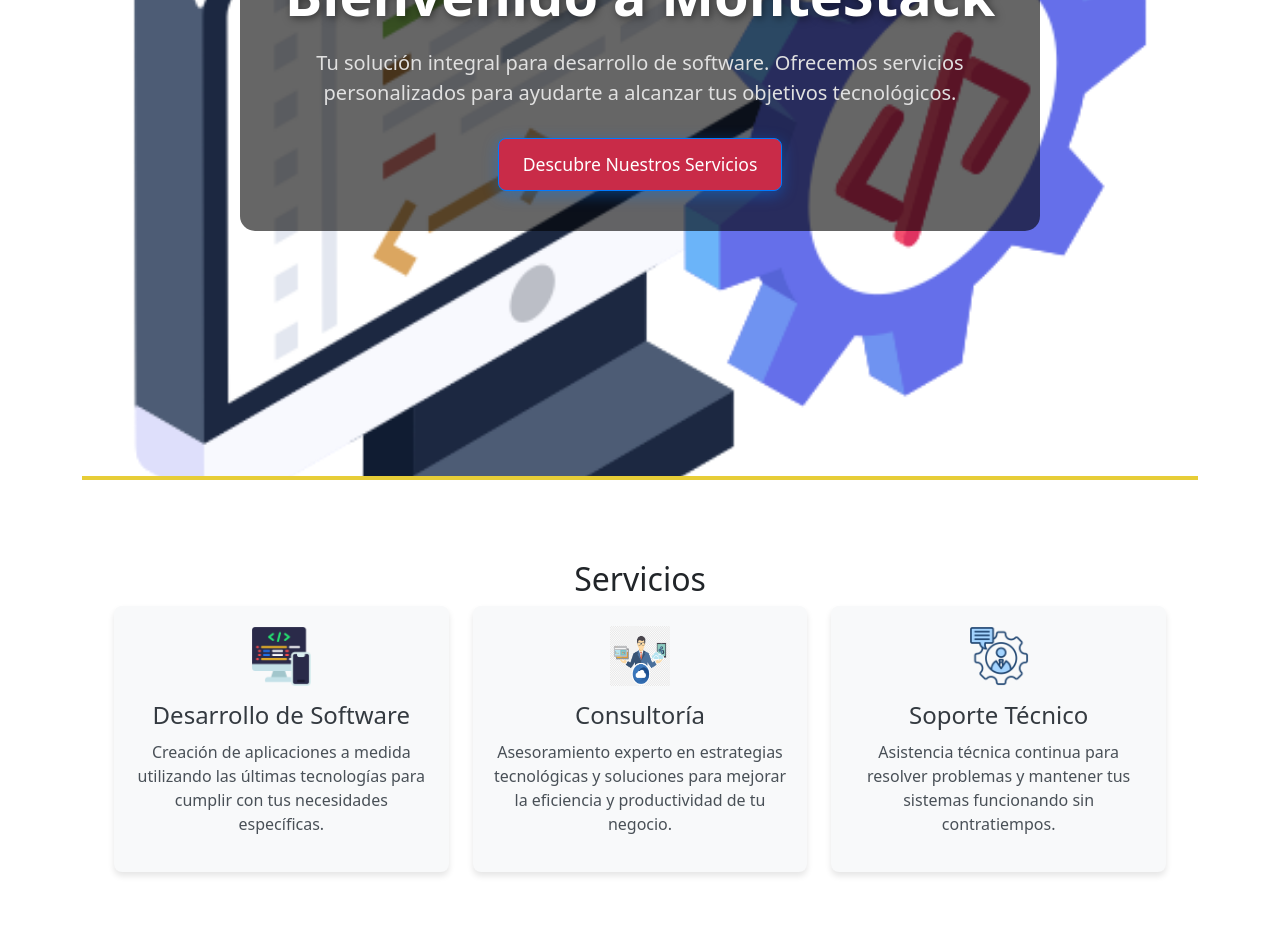
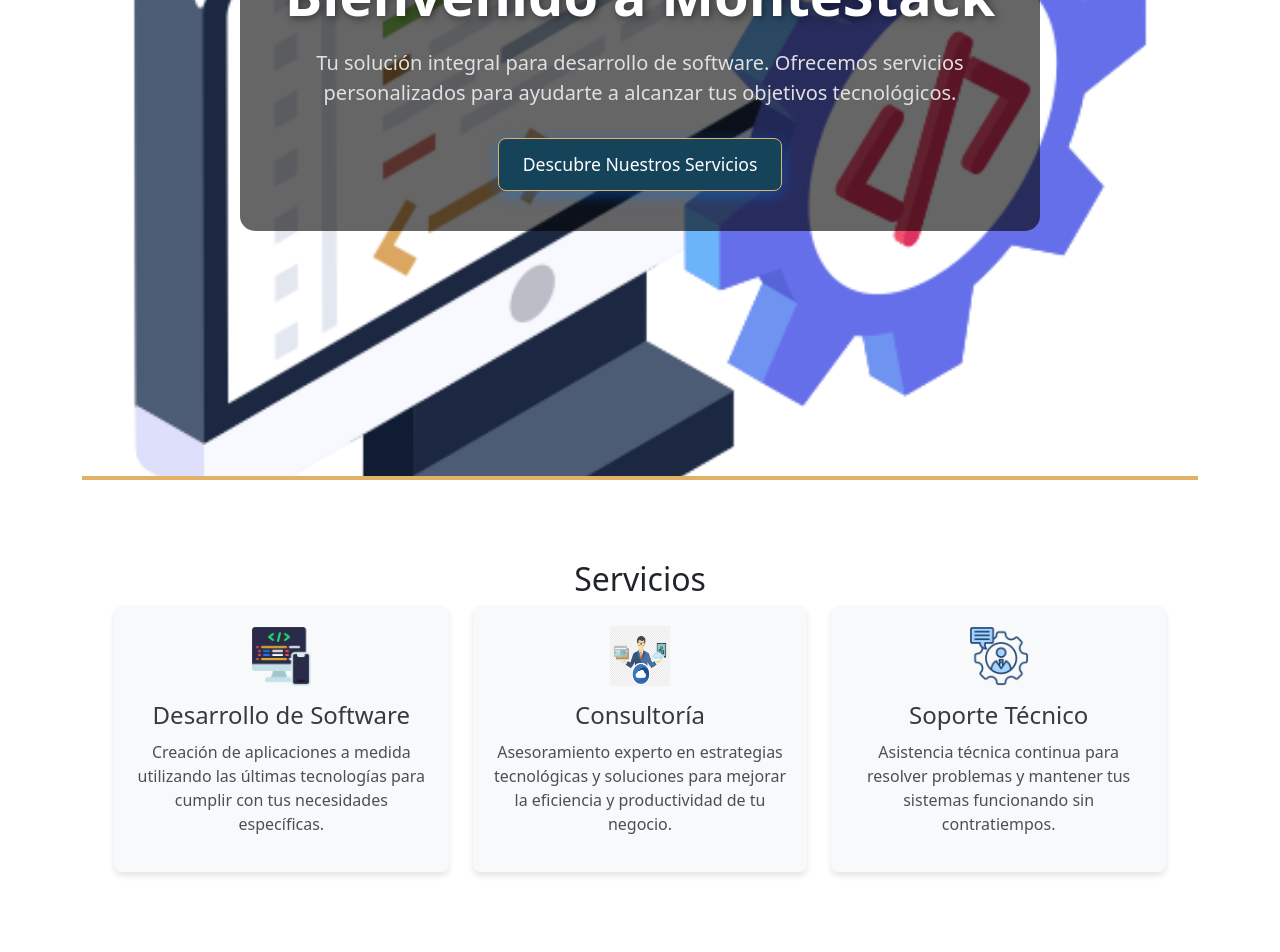
Before and after one commit to ivanMax11/website, a Vue app in the folder frontend/: page / in a window 1280 px wide. Shown: the part 420-1372 px from the top of the page. Built offline with nearby package versions, Linux system fonts and the light colour scheme; what vue-scrollactive would draw is missing.

Commit message:
styles fixed

```diff
--- a/frontend/src/components/FooterComponent.vue
+++ b/frontend/src/components/FooterComponent.vue
@@ -3,9 +3,9 @@
       <div class="container">
         <p>&copy; {{ currentYear }} Montestack. Todos los derechos reservados.</p>
         <div class="social-links">
-          <a href="https://twitter.com/tu_usuario" target="_blank" rel="noopener noreferrer" ><img src="/icons/insta.png" alt=""></a>
-          <a href="https://facebook.com/tu_usuario" target="_blank" rel="noopener noreferrer"><img src="/icons/fcbk.png" alt=""></a>
-          <a href="https://linkedin.com/in/tu_usuario" target="_blank" rel="noopener noreferrer"><img src="/icons/lnkdn.png" alt=""></a>
+          <a href="https://www.instagram.com/ivan.maxdev/?next=%2F" target="_blank" rel="noopener noreferrer" ><img src="/icons/insta.png" alt="instagram-icon"></a>
+          <a href="https://www.facebook.com/profile.php?id=61554865662152&locale=es_LA" target="_blank" rel="noopener noreferrer"><img src="/icons/fcbk.png" alt="facebook-icon"></a>
+          <a href="https://linkedin.com/in/tu_usuario" target="_blank" rel="noopener noreferrer"><img src="/icons/lnkdn.png" alt="linkedin-logo"></a>
         </div>
       </div>
     </footer>
--- a/frontend/src/components/HeaderComponent.vue
+++ b/frontend/src/components/HeaderComponent.vue
@@ -66,7 +66,7 @@
 }
 
 .navbar-brand:hover {
-  color: #e7cd37;
+  color: #e1b166;
 }
 
 .navbar-brand .logo {
@@ -82,11 +82,11 @@
 }
 
 .nav-link:hover {
-  color: #e7cd37;
+  color: #e1b166;
 }
 
 .navbar-toggler {
-  background-color: #e7cd37;
+  background-color: #e1b166;
 
   border: none;
 }
--- a/frontend/src/components/HomeComponent.vue
+++ b/frontend/src/components/HomeComponent.vue
@@ -342,8 +342,8 @@
 }
 
 .btn-primary {
-  background-color: #c92b48;
-  border-color: #007bff;
+  background-color: #15435a;
+  border-color: #e1b166;
   padding: 12px 24px;
   font-size: 1.1rem;
   border-radius: 8px;
@@ -352,7 +352,7 @@
 }
 
 .btn-primary:hover {
-  background-color: #0056b3;
+  background-color: #e1b166;
   transform: translateY(-3px);
   box-shadow: 0px 6px 20px rgba(0, 86, 179, 0.6);
 }
@@ -360,7 +360,7 @@
 
 .services-section {
   background-color: #ffffff;
-  border-top: 4px solid #e7cd37;
+  border-top: 4px solid #e1b166;
   padding: 80px 20px;
   /* Aumentado el padding superior e inferior */
 }
```
